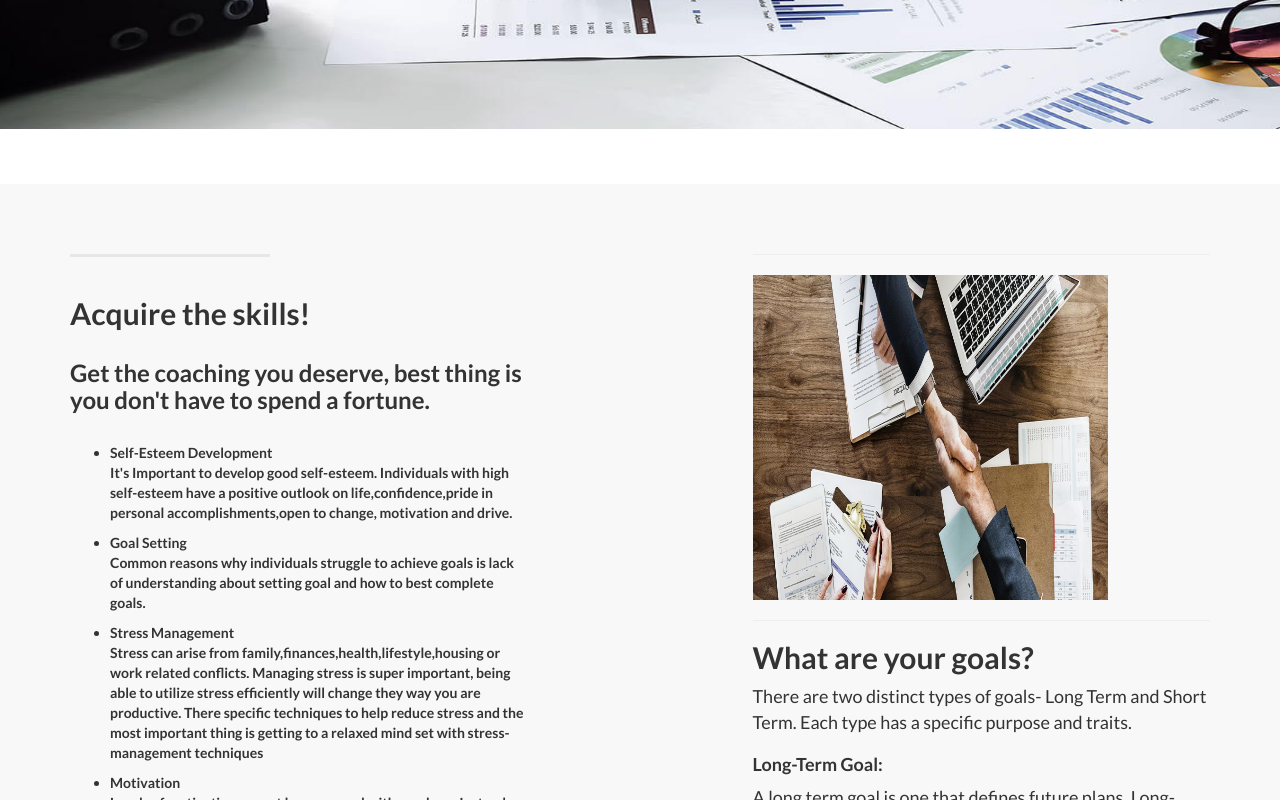
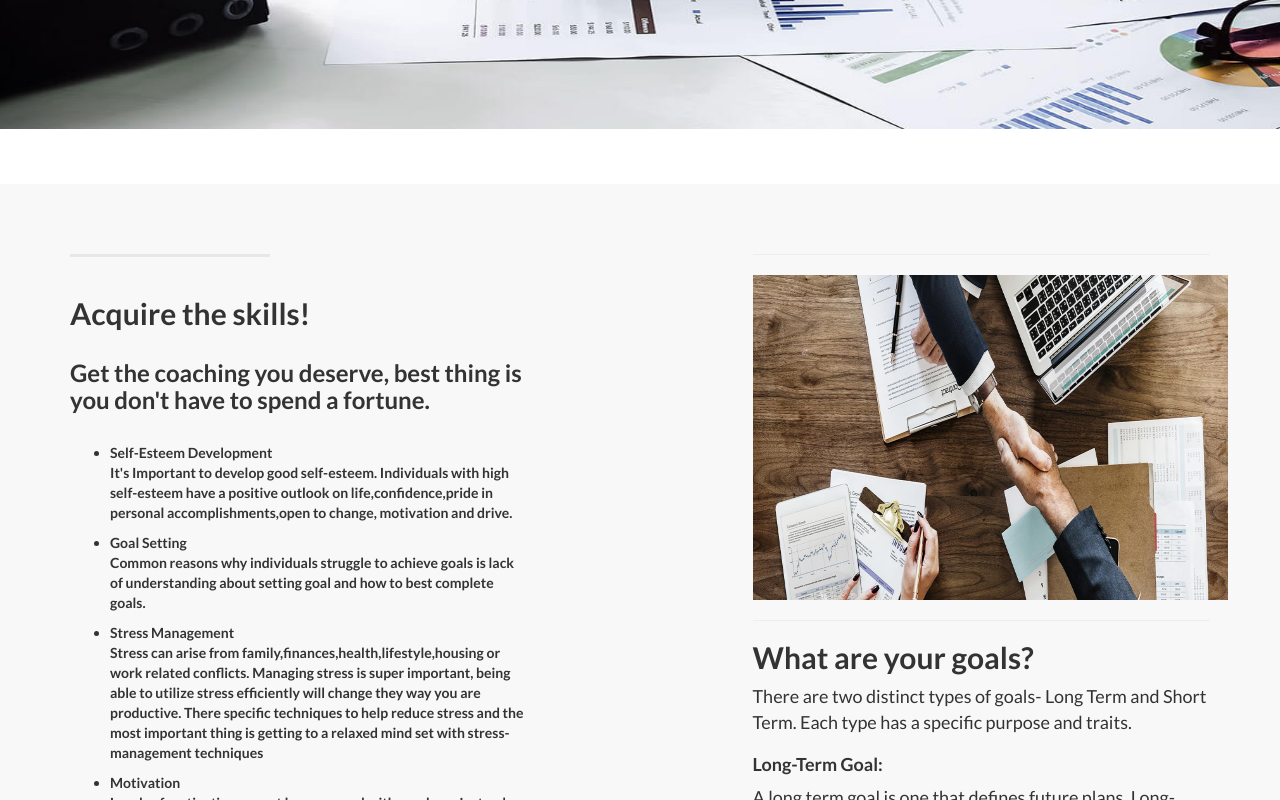
Before and after one commit to Almah2288/Learned-Course-, a plain HTML site: page consulting.html in a window 1280 px wide. Shown: the part 547-1347 px from the top of the page. Drawn offline with Linux system fonts and the light colour scheme.

Commit message:
Update consulting.html

```diff
--- a/consulting.html
+++ b/consulting.html
@@ -106,7 +106,7 @@
                 </div>
                 <div class="col-lg-5 col-lg-offset-2 col-sm-6">
                     <hr>
-                    <img class="" src="img/temp-photo-business-2.jpg" alt="" width="355" height="325">
+                    <img class="" src="img/temp-photo-business-2.jpg" alt="" width="475" height="325">
                     <hr>
 
                     <h2> What are your goals? </h2>
```
